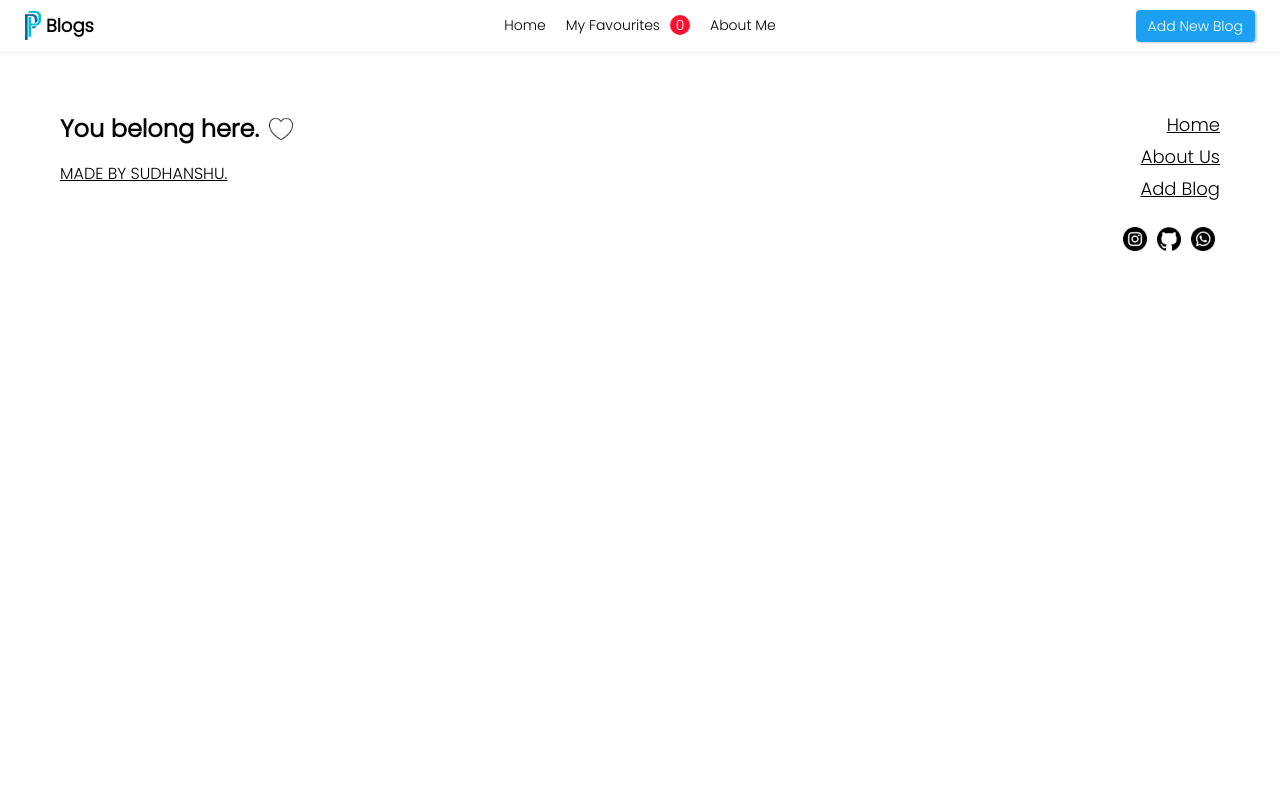
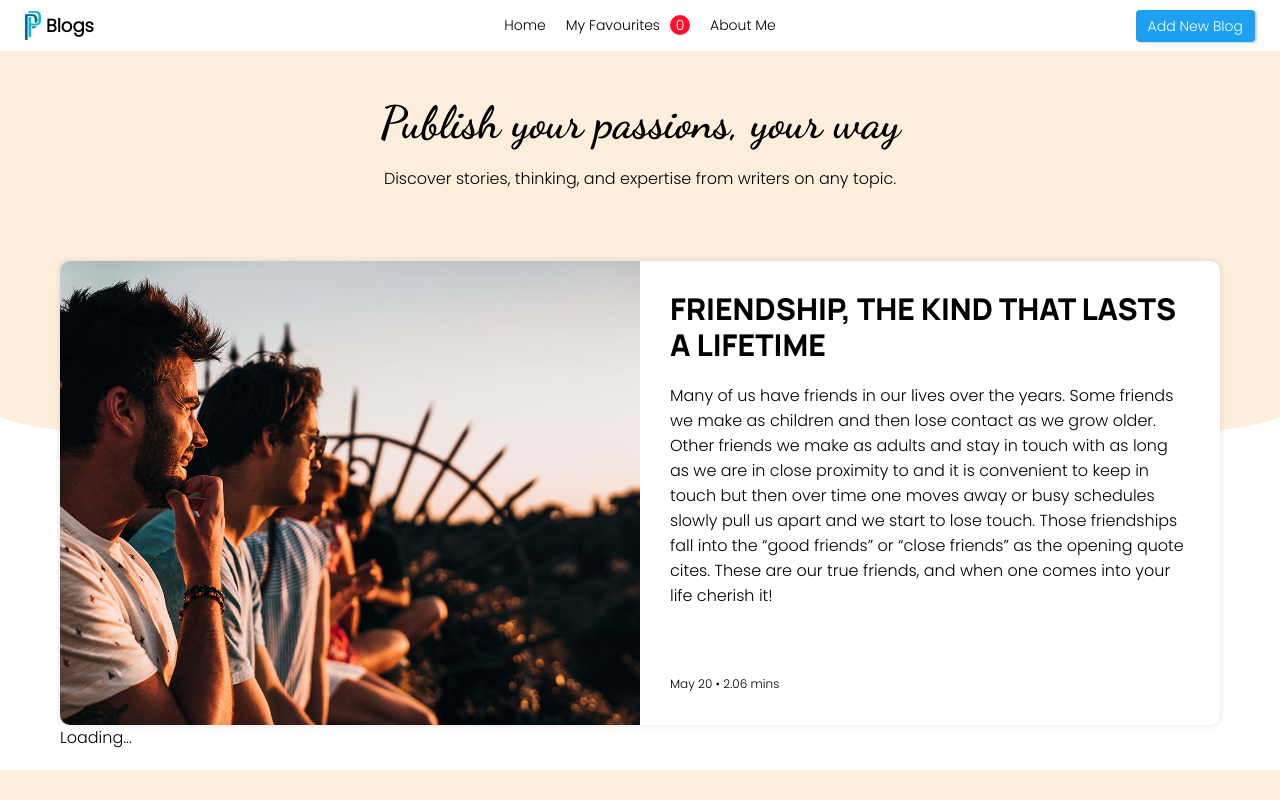
Before and after one commit to sudhanshu-designer/pp-blogs, a React (Create React App) app: page / in a window 1280 px wide. Shown: the top 800 px of the page. Built offline with nearby package versions, Linux system fonts and the light colour scheme; no server answers.

Commit message:
new changes

```diff
--- a/src/App.js
+++ b/src/App.js
@@ -15,7 +15,7 @@ function App() {
     <>
   <Header/>
   <Routes>
-  <Route exact path="/pp-blogs" element={<><StaticBlog main_title="Publish your passions, your way" main_content="Discover stories, thinking, and expertise from writers on any topic." title="FRIENDSHIP, THE KIND THAT LASTS A LIFETIME" description="Many of us have friends in our lives over the years. Some friends we make as children and then lose contact as we grow older. Other friends we make as adults and stay in touch with as long as we are in close proximity to and it is convenient to keep in touch but then over time one moves away or busy schedules slowly pull us apart and we start to lose touch.  Those friendships fall into the “good friends” or “close friends” as the opening quote cites. These are our true friends, and when one comes into your life cherish it!" image={Image}/><AllBlogs/><ContentSection/></>}></Route>
+  <Route exact path="/" element={<><StaticBlog main_title="Publish your passions, your way" main_content="Discover stories, thinking, and expertise from writers on any topic." title="FRIENDSHIP, THE KIND THAT LASTS A LIFETIME" description="Many of us have friends in our lives over the years. Some friends we make as children and then lose contact as we grow older. Other friends we make as adults and stay in touch with as long as we are in close proximity to and it is convenient to keep in touch but then over time one moves away or busy schedules slowly pull us apart and we start to lose touch.  Those friendships fall into the “good friends” or “close friends” as the opening quote cites. These are our true friends, and when one comes into your life cherish it!" image={Image}/><AllBlogs/><ContentSection/></>}></Route>
   <Route exact path="/favourite-blogs" element={<FavouriteBlogs/>}></Route>
   <Route exact path="/about-me" element={<About/>}></Route>
   <Route exact path="/new-blog" element={<NewBlogs/>}></Route>
```
